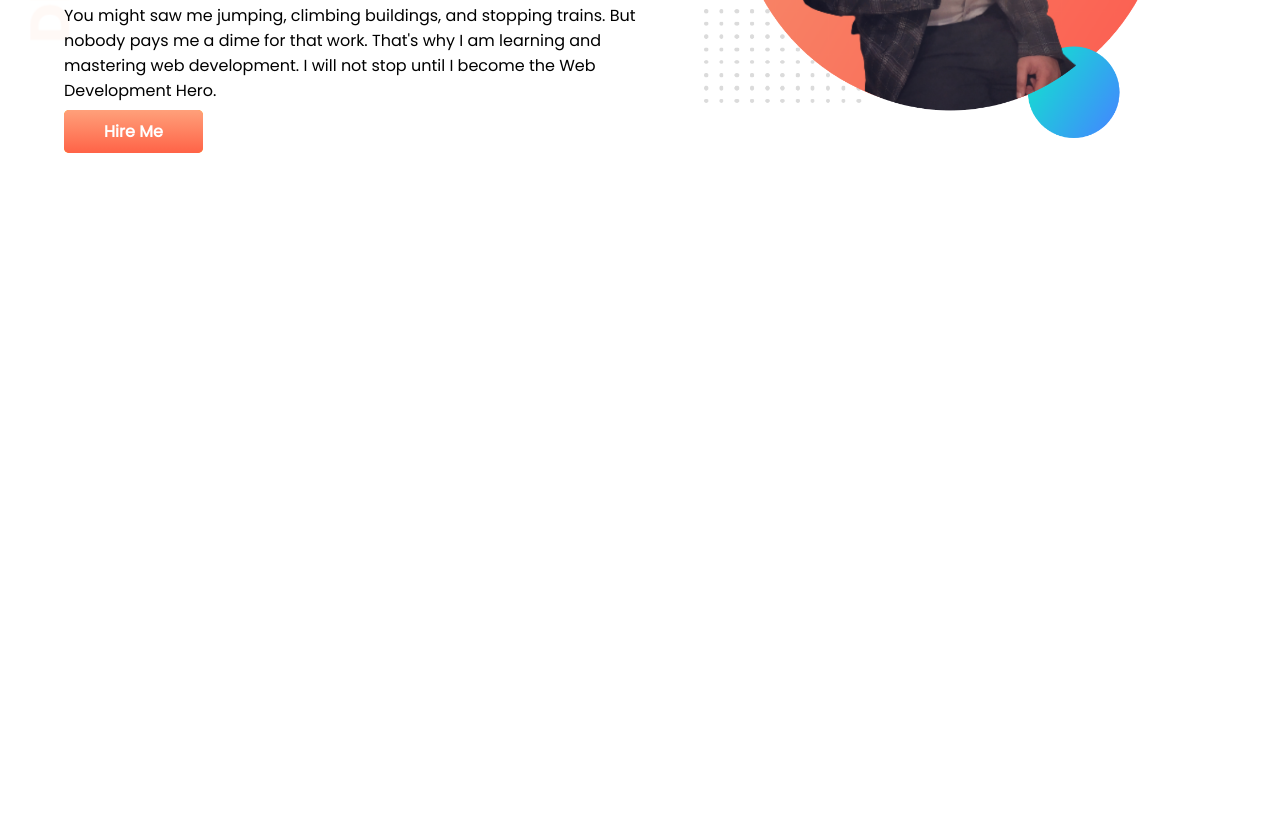
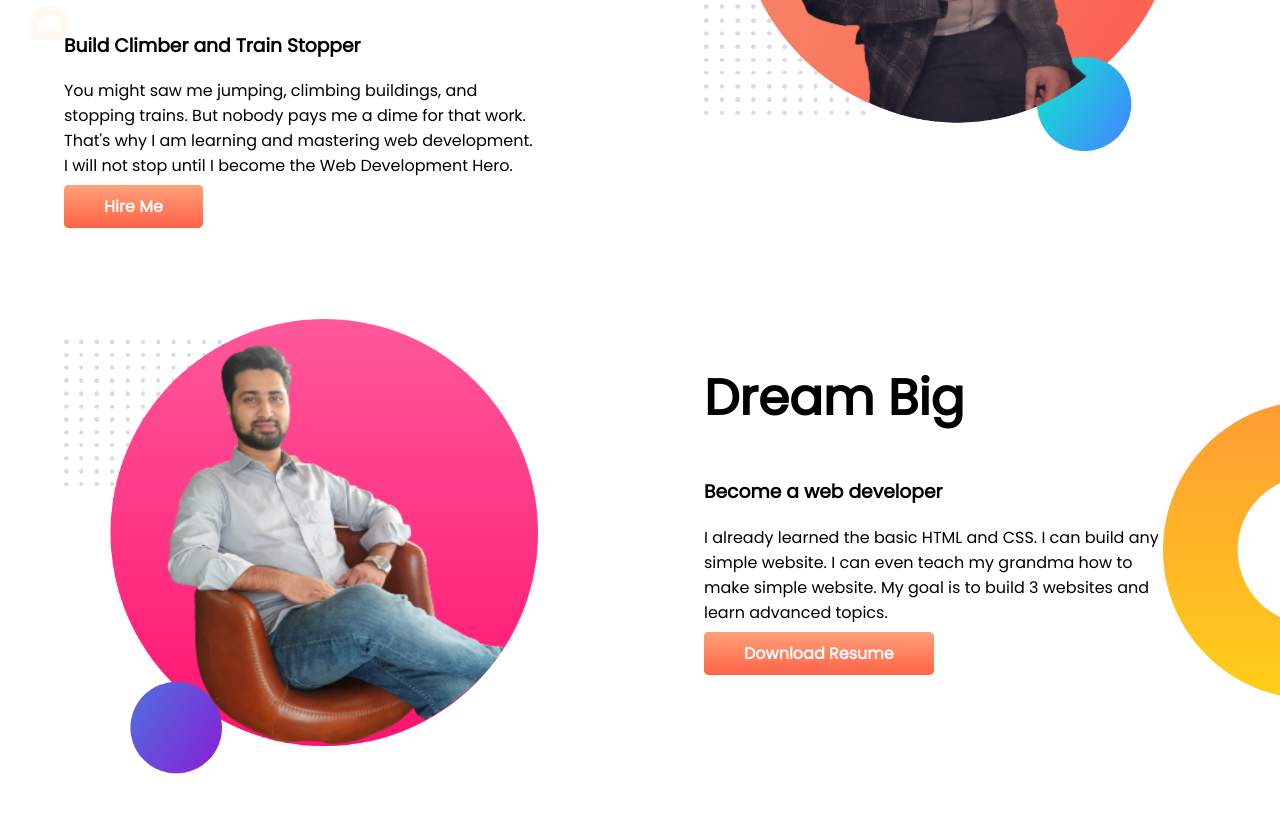
Before and after one commit to arcane75/rakib-portfolio, a plain HTML site: page index.html in a window 1280 px wide. Shown: the part 319-1132 px from the top of the page. Before the commit the page ends 800 px from the top, so only its background shows below. Drawn offline with Linux system fonts and the light colour scheme.

Commit message:
2nd section done

```diff
--- a/index.html
+++ b/index.html
@@ -31,7 +31,21 @@
             <img src="images/my-bg (2).png" alt="">
         </div>
     </section>
-
+    <section class="dream-big">
+        <div class="half-width">
+            <img src="images/my-bg2 (2).png" alt="">
+        </div>
+        <div class="half-width">
+            <h1>Dream Big</h1>
+            <h3>Become a web developer</h3>
+            <p>I already learned the basic HTML and CSS. I can build any simple website.
+                I can even teach my grandma how
+                to make simple website. My goal is to build 3 websites and learn advanced topics.
+            </p>
+            <a class="link-button" target="_blank" href="https://www.linkedin.com/in/rakibul-hoque-a6858a132/">Download
+                Resume</a>
+        </div>
+    </section>
 
 </body>
 
--- a/style.css
+++ b/style.css
@@ -10,13 +10,15 @@ h1{
 }
 section{
     display: flex;
+    margin-bottom: 100px;
 }
 .half-width{
     width: 50%;
     padding-left: 5%;
+    padding-right: 8%;
 }
 .half-width img{
-    width: 80%;
+    width: 100%;
 }
 .link-button{
     text-decoration: none;
@@ -31,3 +33,11 @@ section{
     background-image: url(images/top-banner.png);
     background-repeat: no-repeat;
 }
+.dream-big{
+    background-image: url(images/dream-bg.png);
+    background-repeat: no-repeat;
+    background-position:right;
+}
+.p{
+    text-align: justify;
+}
```
